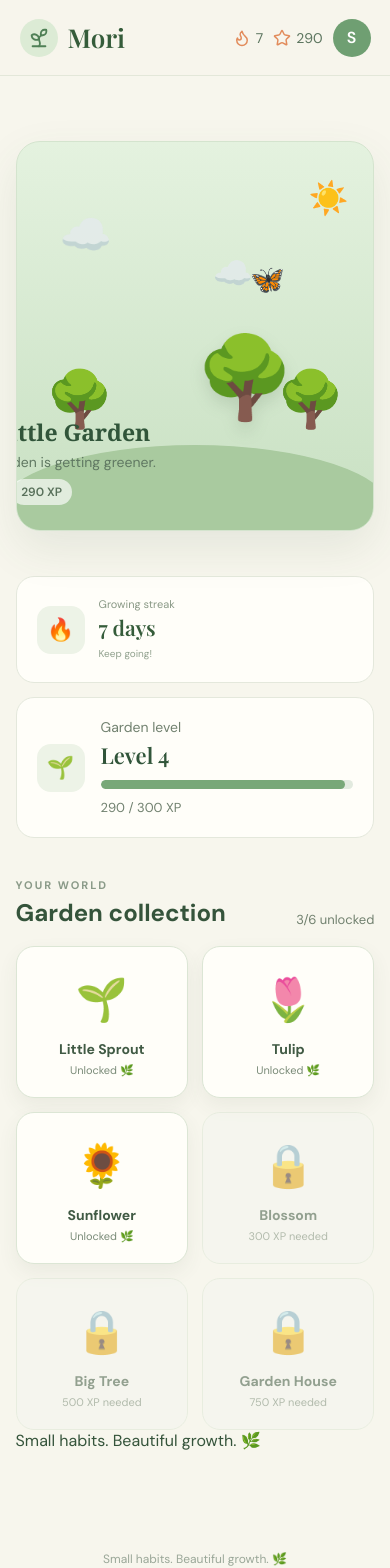
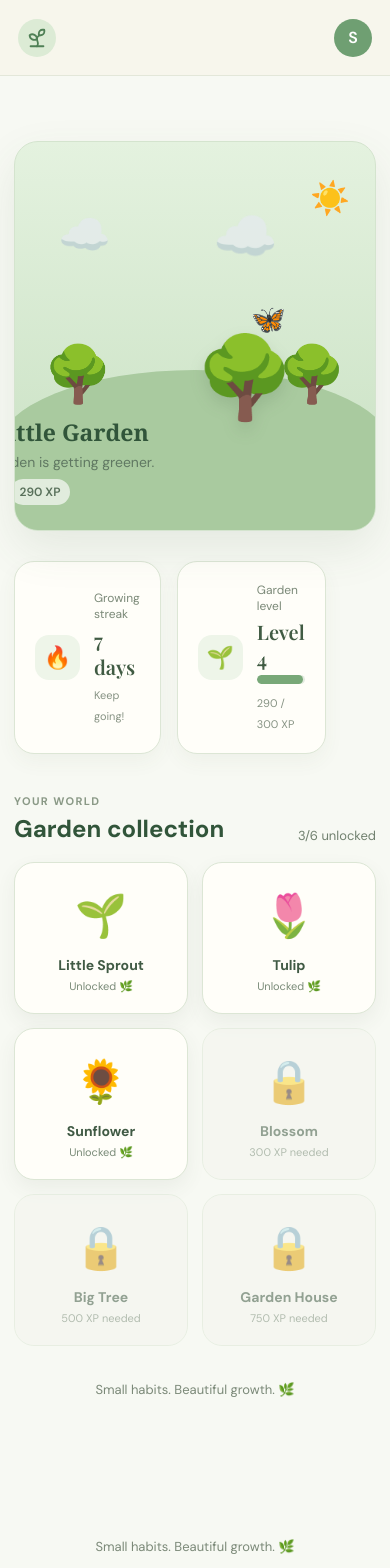
Before and after one commit to sujatalimbu2/Mori, a React (Vite) app: page / in a window 390 px wide. Shown: the top 1568 px of the page. Built offline with nearby package versions, Linux system fonts and the light colour scheme.

Commit message:
chnage in the garden background gradient, adjusted the position of the sun, clouds, butterfly, trees, flowers, and rabbit in the garden component.

```diff
--- a/src/App.css
+++ b/src/App.css
@@ -1,184 +1,195 @@
-.counter {
-  font-size: 16px;
-  padding: 5px 10px;
-  border-radius: 5px;
-  color: var(--accent);
-  background: var(--accent-bg);
-  border: 2px solid transparent;
-  transition: border-color 0.3s;
-  margin-bottom: 24px;
+/* =========================
+   Mori App Layout
+========================= */
 
-  &:hover {
-    border-color: var(--accent-border);
+.app {
+  min-height: 100vh;
+  background: #f7f9f3;
+  color: #405b43;
+}
+
+/* Main content */
+
+.app main {
+  width: min(1100px, calc(100% - 40px));
+  margin: 0 auto;
+}
+
+/* Footer */
+
+.app footer {
+  padding: 35px 20px;
+  text-align: center;
+
+  color: #7b8978;
+  font-size: 13px;
+}
+
+/* =========================
+   Welcome
+========================= */
+
+.welcome {
+  padding: 45px 0 10px;
+}
+
+.eyebrow,
+.section-label {
+  margin: 0;
+
+  font-size: 11px;
+  font-weight: 700;
+  letter-spacing: 1.4px;
+
+  color: #8a9986;
+}
+
+.welcome h1 {
+  margin: 8px 0;
+
+  font-size: 38px;
+  line-height: 1.2;
+
+  color: #405b43;
+}
+
+.welcome h1 span {
+  color: #78a274;
+}
+
+.subtitle {
+  margin: 0;
+
+  color: #7b8978;
+  font-size: 14px;
+}
+
+
+/* =========================
+   Garden message
+========================= */
+
+.garden-message {
+  padding: 35px 0;
+
+  text-align: center;
+
+  color: #7b8978;
+  font-size: 13px;
+}
+
+/* =========================
+   Mobile
+========================= */
+
+@media (max-width: 800px) {
+  .navbar {
+    padding: 0 18px;
   }
-  &:focus-visible {
-    outline: 2px solid var(--accent);
-    outline-offset: 2px;
+
+  .navbar nav {
+    gap: 2px;
+  }
+
+  .navbar nav a {
+    padding: 8px 9px;
+    font-size: 12px;
+  }
+
+  .nav-stats .stat {
+    padding: 6px 7px;
+  }
+
+  .progress-row {
+    grid-template-columns: 1fr;
   }
 }
 
-.hero {
-  position: relative;
-
-  .base,
-  .framework,
-  .vite {
-    inset-inline: 0;
-    margin: 0 auto;
+@media (max-width: 600px) {
+  .app main {
+    width: min(100% - 28px, 1100px);
   }
 
-  .base {
-    width: 170px;
-    position: relative;
-    z-index: 0;
+  .navbar {
+    min-height: 64px;
   }
 
-  .framework,
-  .vite {
-    position: absolute;
+  .logo span {
+    display: none;
   }
 
-  .framework {
-    z-index: 1;
-    top: 34px;
-    height: 28px;
-    transform: perspective(2000px) rotateZ(300deg) rotateX(44deg) rotateY(39deg)
-      scale(1.4);
+  .navbar nav a {
+    padding: 7px;
+    font-size: 11px;
   }
 
-  .vite {
-    z-index: 0;
-    top: 107px;
-    height: 26px;
-    width: auto;
-    transform: perspective(2000px) rotateZ(300deg) rotateX(40deg) rotateY(39deg)
-      scale(0.8);
+  .nav-stats .stat {
+    display: none;
+  }
+
+  .welcome h1 {
+    font-size: 30px;
   }
 }
 
-#center {
-  display: flex;
-  flex-direction: column;
-  gap: 25px;
-  place-content: center;
-  place-items: center;
-  flex-grow: 1;
+/* =========================
+   Progress Cards
+========================= */
 
-  @media (max-width: 1024px) {
-    padding: 32px 20px 24px;
-    gap: 18px;
-  }
+.progress-row {
+  display: grid;
+  grid-template-columns: repeat(3, 1fr);
+  gap: 16px;
+
+  margin-top: 24px;
 }
 
-#next-steps {
+.progress-card {
   display: flex;
-  border-top: 1px solid var(--border);
-  text-align: left;
+  align-items: center;
+  gap: 14px;
 
-  & > div {
-    flex: 1 1 0;
-    padding: 32px;
-    @media (max-width: 1024px) {
-      padding: 24px 20px;
-    }
-  }
+  padding: 20px;
 
-  .icon {
-    margin-bottom: 16px;
-    width: 22px;
-    height: 22px;
-  }
+  border: 1px solid #dce6d5;
+  border-radius: 20px;
 
-  @media (max-width: 1024px) {
-    flex-direction: column;
-    text-align: center;
-  }
+  background: #fffef9;
+
+  box-shadow: 0 8px 20px rgba(70, 91, 64, 0.05);
 }
 
-#docs {
-  border-right: 1px solid var(--border);
+.card-icon {
+  width: 45px;
+  height: 45px;
 
-  @media (max-width: 1024px) {
-    border-right: none;
-    border-bottom: 1px solid var(--border);
-  }
+  display: grid;
+  place-items: center;
+
+  flex-shrink: 0;
+
+  border-radius: 14px;
+
+  background: #eef5e9;
+
+  font-size: 22px;
 }
 
-#next-steps ul {
-  list-style: none;
-  padding: 0;
-  display: flex;
-  gap: 8px;
-  margin: 32px 0 0;
+.progress-card p {
+  margin: 0 0 4px;
 
-  .logo {
-    height: 18px;
-  }
-
-  a {
-    color: var(--text-h);
-    font-size: 16px;
-    border-radius: 6px;
-    background: var(--social-bg);
-    display: flex;
-    padding: 6px 12px;
-    align-items: center;
-    gap: 8px;
-    text-decoration: none;
-    transition: box-shadow 0.3s;
-
-    &:hover {
-      box-shadow: var(--shadow);
-    }
-    .button-icon {
-      height: 18px;
-      width: 18px;
-    }
-  }
-
-  @media (max-width: 1024px) {
-    margin-top: 20px;
-    flex-wrap: wrap;
-    justify-content: center;
-
-    li {
-      flex: 1 1 calc(50% - 8px);
-    }
-
-    a {
-      width: 100%;
-      justify-content: center;
-      box-sizing: border-box;
-    }
-  }
+  color: #7b8978;
+  font-size: 12px;
 }
 
-#spacer {
-  height: 88px;
-  border-top: 1px solid var(--border);
-  @media (max-width: 1024px) {
-    height: 48px;
-  }
+.progress-card h3 {
+  margin: 0 0 3px;
+
+  color: #405b43;
+  font-size: 20px;
 }
 
-.ticks {
-  position: relative;
-  width: 100%;
-
-  &::before,
-  &::after {
-    content: '';
-    position: absolute;
-    top: -4.5px;
-    border: 5px solid transparent;
-  }
-
-  &::before {
-    left: 0;
-    border-left-color: var(--border);
-  }
-  &::after {
-    right: 0;
-    border-right-color: var(--border);
-  }
+.progress-card span {
+  color: #879384;
+  font-size: 11px;
 }
--- a/src/App.jsx
+++ b/src/App.jsx
@@ -146,7 +146,7 @@ function App() {
   return (
     <BrowserRouter>
       <div className="app">
-        <Navbar xp={xp} />
+        <Navbar xp={xp} streak={streak} />
 
         <main>
           <Routes>
--- a/src/CSS/Garden.css
+++ b/src/CSS/Garden.css
@@ -8,12 +8,7 @@
 
   border-radius: 32px;
 
-  background: linear-gradient(
-    180deg,
-    #eaf4e5 0%,
-    #dcebd7 55%,
-    #c5dfbf 100%
-  );
+  background: linear-gradient(180deg, #eaf4e5 0%, #dcebd7 55%, #c5dfbf 100%);
 
   border: 1px solid #d4e4ce;
   box-shadow: 0 18px 45px rgba(70, 95, 68, 0.1);
@@ -24,9 +19,9 @@
 .sun {
   position: absolute;
   top: 35px;
-  right: 55px;
+  right: 58px;
 
-  font-size: 42px;
+  font-size: 52px;
 }
 
 /* ☁️ Clouds */
@@ -43,16 +38,16 @@
 }
 
 .cloud-two {
-  top: 110px;
+  top: 60px;
   left: 55%;
-  font-size: 32px;
+  font-size: 52px;
 }
 
 /* 🦋 Butterfly */
 
 .butterfly {
   position: absolute;
-  top: 120px;
+  top: 160px;
   right: 25%;
   font-size: 28px;
 }
@@ -63,30 +58,28 @@
   position: absolute;
 
   left: 50%;
-  bottom: 100px;
+  bottom: 140px;
 
   transform: translateX(-50%);
 
   font-size: 110px;
   z-index: 4;
 
-  filter: drop-shadow(
-    0 8px 8px rgba(60, 90, 60, 0.15)
-  );
+  filter: drop-shadow(0 8px 8px rgba(60, 90, 60, 0.15));
 }
 
 /* 🌳 Trees */
 
 .tree {
   position: absolute;
-  bottom: 95px;
+  bottom: 120px;
 
   font-size: 75px;
   z-index: 3;
 }
 
 .tree-one {
-  left: 18%;
+  left: 19%;
 }
 
 .tree-two {
@@ -98,13 +91,13 @@
 .flowers {
   position: absolute;
 
-  bottom: 72px;
-  left: 50%;
+  bottom: 135px;
+  left: 35%;
 
-  transform: translateX(-50%);
+  transform: none;
 
   display: flex;
-  gap: 18px;
+  gap: 58px;
 
   font-size: 30px;
   z-index: 5;
@@ -115,7 +108,7 @@
 .rabbit {
   position: absolute;
 
-  bottom: 70px;
+  bottom: 40px;
   right: 12%;
 
   font-size: 48px;
@@ -143,9 +136,9 @@
 
   left: -5%;
   right: -5%;
-  bottom: -45px;
+  bottom: 0px;
 
-  height: 130px;
+  height: 160px;
 
   background: #a9ca9f;
 
@@ -156,13 +149,13 @@
 
 /* 🌱 Garden title */
 
-
 .garden-title {
   position: absolute;
-  left: 550px;
-  bottom: 22px;
+  bottom: 12px;
   z-index: 10;
+
   max-width: 320px;
+
 }
 
 .garden-title h2,
@@ -208,43 +201,23 @@
 /* 🌱 Different garden stages */
 
 .garden-seed {
-  background: linear-gradient(
-    180deg,
-    #edf5e9,
-    #dcebd7
-  );
+  background: linear-gradient(180deg, #edf5e9, #dcebd7);
 }
 
 .garden-sprout {
-  background: linear-gradient(
-    180deg,
-    #e8f4e4,
-    #d2e8cd
-  );
+  background: linear-gradient(180deg, #e8f4e4, #d2e8cd);
 }
 
 .garden-growing {
-  background: linear-gradient(
-    180deg,
-    #e4f2df,
-    #c8e0c2
-  );
+  background: linear-gradient(180deg, #e4f2df, #c8e0c2);
 }
 
 .garden-mature {
-  background: linear-gradient(
-    180deg,
-    #e7f3df,
-    #c2ddb9
-  );
+  background: linear-gradient(180deg, #e7f3df, #c2ddb9);
 }
 
 .garden-magical {
-  background: linear-gradient(
-    180deg,
-    #eaf5df,
-    #bdd9b4
-  );
+  background: linear-gradient(180deg, #eaf5df, #bdd9b4);
 }
 
 /* 📱 Mobile */
--- a/src/CSS/PlantCollection.css
+++ b/src/CSS/PlantCollection.css
@@ -1,6 +1,8 @@
 .plant-collection {
   margin-top: 40px;
 }
+
+/* Heading */
 
 .collection-heading {
   display: flex;
@@ -11,12 +13,15 @@
 
 .collection-heading h2 {
   margin-top: 5px;
+  color: #31553a;
 }
 
 .collection-heading > span {
   font-size: 13px;
   color: #71816f;
 }
+
+/* Plant cards */
 
 .plants-grid {
   display: grid;
@@ -26,50 +31,91 @@
 
 .plant-card {
   padding: 20px 12px;
-  border-radius: 18px;
+
+  border-radius: 20px;
+
   text-align: center;
+
   border: 1px solid #dce6d5;
+
   background: #fffef9;
-  transition: 0.25s ease;
+
+  transition:
+    transform 0.25s ease,
+    box-shadow 0.25s ease,
+    border-color 0.25s ease;
 }
 
 .plant-card:hover {
-  transform: translateY(-4px);
+  transform: translateY(-5px);
+
+  box-shadow: 0 12px 25px rgba(70, 91, 64, 0.1);
 }
+
+/* Unlocked */
 
 .plant-card.unlocked {
   box-shadow: 0 8px 20px rgba(70, 91, 64, 0.07);
 }
+
+.plant-card.unlocked:hover {
+  border-color: #a9c9a3;
+}
+
+/* Locked */
 
 .plant-card.locked {
   opacity: 0.55;
   background: #f4f5ef;
 }
 
+.plant-card.locked:hover {
+  transform: none;
+  box-shadow: none;
+}
+
+/* Plant icon */
+
 .plant-icon {
   height: 65px;
+
   display: grid;
   place-items: center;
+
   font-size: 42px;
+
   margin-bottom: 8px;
+
+  transition: transform 0.25s ease;
 }
+
+.plant-card:hover .plant-icon {
+  transform: scale(1.08);
+}
+
+/* Text */
 
 .plant-card h3 {
   font-size: 14px;
   color: #405a44;
-  margin-bottom: 5px;
+  margin: 0 0 5px;
 }
 
 .plant-card p {
   font-size: 11px;
   color: #7a8b78;
+  margin: 0;
 }
 
-@media (max-width: 800px) {
+/* 📱 Tablet */
+
+@media (max-width: 1000px) {
   .plants-grid {
     grid-template-columns: repeat(3, 1fr);
   }
 }
+
+/* 📱 Mobile */
 
 @media (max-width: 500px) {
   .plants-grid {
--- a/src/components/Garden.jsx
+++ b/src/components/Garden.jsx
@@ -29,7 +29,7 @@ function Garden({ xp }) {
     },
 
     mature: {
-      plant: "🌳✨",
+      plant: "🌳",
       message: "Your garden is flourishing!",
     },
 
--- a/src/components/Navbar.jsx
+++ b/src/components/Navbar.jsx
@@ -1,7 +1,7 @@
 import { Flame, Star, Sprout } from "lucide-react";
 import { NavLink } from "react-router-dom";
 
-function Navbar({ xp }) {
+function Navbar({ xp, streak }) {
   return (
     <header className="navbar">
       <div className="logo">
@@ -25,7 +25,7 @@ function Navbar({ xp }) {
       <div className="nav-stats">
         <div className="stat">
           <Flame size={18} />
-          <span>7</span>
+          <span>{streak}</span>
         </div>
 
         <div className="stat">
--- a/src/components/PlantCollection.jsx
+++ b/src/components/PlantCollection.jsx
@@ -1,45 +1,11 @@
 import "../CSS/PlantCollection.css";
-
-const plants = [
-  {
-    id: 1,
-    name: "Little Sprout",
-    icon: "🌱",
-    xp: 0,
-  },
-  {
-    id: 2,
-    name: "Tulip",
-    icon: "🌷",
-    xp: 100,
-  },
-  {
-    id: 3,
-    name: "Sunflower",
-    icon: "🌻",
-    xp: 200,
-  },
-  {
-    id: 4,
-    name: "Blossom",
-    icon: "🌸",
-    xp: 300,
-  },
-  {
-    id: 5,
-    name: "Big Tree",
-    icon: "🌳",
-    xp: 500,
-  },
-  {
-    id: 6,
-    name: "Garden House",
-    icon: "🏡",
-    xp: 750,
-  },
-];
+import plants from "../data/plants";
 
 function PlantCollection({ xp }) {
+  const unlockedCount = plants.filter(
+    (plant) => xp >= plant.xp
+  ).length;
+
   return (
     <section className="plant-collection">
       <div className="collection-heading">
@@ -49,8 +15,7 @@ function PlantCollection({ xp }) {
         </div>
 
         <span>
-          {plants.filter((plant) => xp >= plant.xp).length}/
-          {plants.length} unlocked
+          {unlockedCount}/{plants.length} unlocked
         </span>
       </div>
 
```
Also changed, not shown: src/CSS/HabitsPage.css (+35 -1 lines), src/CSS/History.css (+58 -0 lines), src/CSS/WorldPage.css (added, +68 -0 lines), src/pages/WorldPage.jsx (+26 -8 lines).
